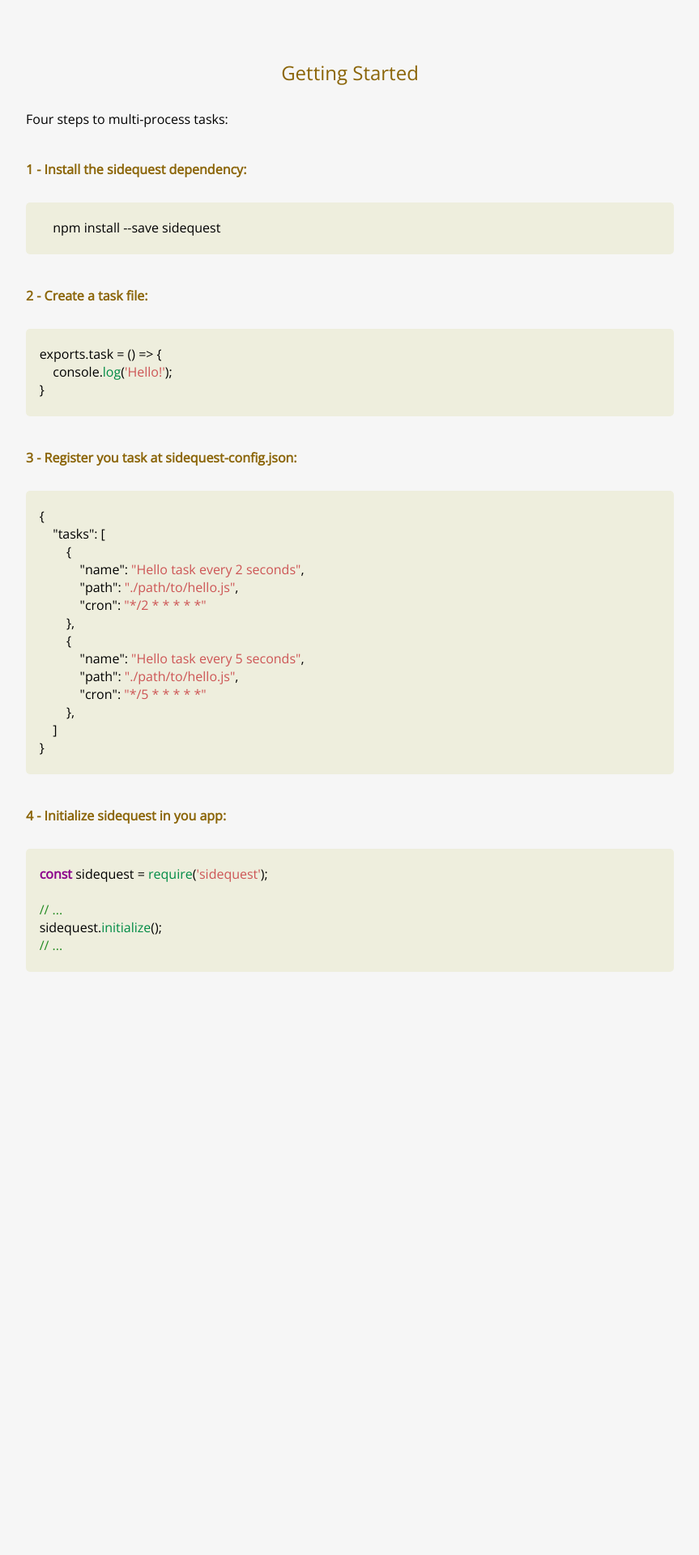
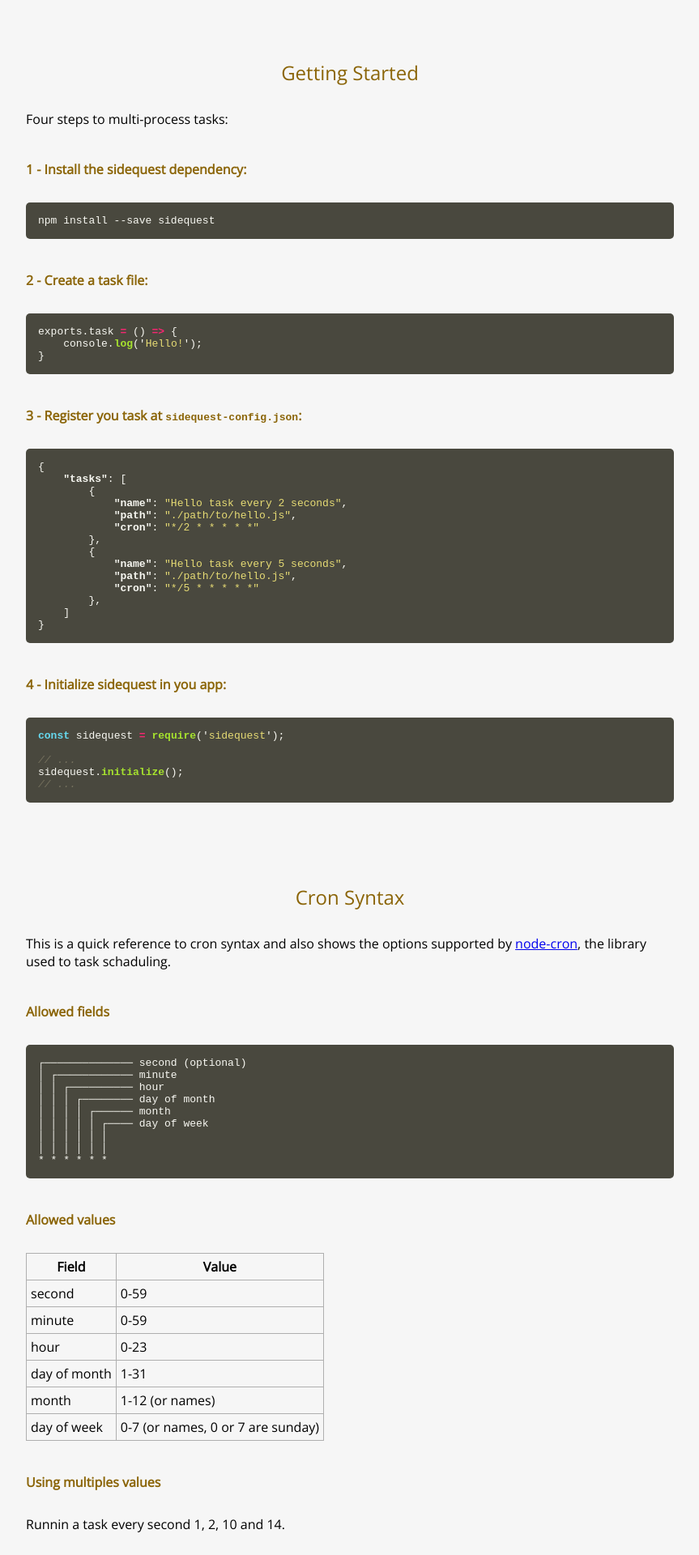
Before and after one commit to sidequestjs/sidequest-site, a Jekyll site: the page built from index.html, in a window 1280 px wide. Shown: the part 719-2639 px from the top of the page at 81% size, without its empty margins (208-1071 px from the left). Built offline with Jekyll 4.4.1, drawn with Linux system fonts in a browser that asks for light colours; before the commit the page ends 1969 px from its top, so only the background shows below that; some of the changed text lies outside the part shown.

Commit message:
cron syntax

```diff
--- a/Gemfile
+++ b/Gemfile
@@ -1,7 +1,6 @@
 source "https://rubygems.org"
 
 gem "jekyll", "~> 3.8.3"
-gem "rouge"
 
 group :jekyll_plugins do
   gem "jekyll-feed", "~> 0.6"
--- a/_config.yml
+++ b/_config.yml
@@ -10,10 +10,13 @@
 
 # Build settings
 markdown: kramdown
+highlighter: rouge
 plugins:
   - jekyll-feed
 
-highlighter: rouge
+kramdown:
+  input: GFM
+  syntax_highlighter: rouge
 
 sass:
     sass_dir: _scss
--- /dev/null
+++ b/_includes/cron-syntax.html
@@ -0,0 +1,126 @@
+<h2>Cron Syntax</h2>
+
+This is a quick reference to cron syntax and also shows the options supported by <a href="https://github.com/merencia/node-cron">node-cron</a>, the library used to task schaduling.
+
+<h3>Allowed fields</h3>
+
+{% highlight text %}
+┌────────────── second (optional)
+│ ┌──────────── minute
+│ │ ┌────────── hour
+│ │ │ ┌──────── day of month
+│ │ │ │ ┌────── month
+│ │ │ │ │ ┌──── day of week
+│ │ │ │ │ │
+│ │ │ │ │ │
+* * * * * *
+{% endhighlight %}
+
+<h3>Allowed values</h3>
+
+<table>
+    <tr>
+        <th>Field</th>
+        <th>Value</th>
+    </tr>
+    <tr>
+        <td>second</td>
+        <td>0-59</td>
+    </tr>
+    <tr>
+        <td>minute</td>
+        <td>0-59</td>
+    </tr>
+    <tr>
+        <td>hour</td>
+        <td>0-23</td>
+    </tr>
+    <tr>
+        <td>day of month</td>
+        <td>1-31</td>
+    </tr>
+    <tr>
+        <td>month</td>
+        <td>1-12 (or names)</td>
+    </tr>
+    <tr>
+        <td>day of week</td>
+        <td>0-7 (or names, 0 or 7 are sunday)</td>
+    </tr>
+</table>
+
+<h3>Using multiples values</h3>
+
+Runnin a task every second 1, 2, 10 and 14.
+{% highlight json %}
+{
+    "tasks": [
+        {
+            "name": "My task",
+            "path": "./path/to/my_task.js",
+            "cron": "1,2,10,14 * * * * *"
+        }
+    ]
+}
+{% endhighlight %}
+
+<h3>Using ranges</h3>
+
+Runnin a task from second 1 to 10.
+{% highlight json %}
+{
+    "tasks": [
+        {
+            "name": "My task",
+            "path": "./path/to/my_task.js",
+            "cron": "1-10 * * * * *"
+        }
+    ]
+}
+{% endhighlight %}
+
+
+<h3>Using step values</h3>
+
+Runnin every 2 seconds
+{% highlight json %}
+{
+    "tasks": [
+        {
+            "name": "My task",
+            "path": "./path/to/my_task.js",
+            "cron": "*/3 * * * * *"
+        }
+    ]
+}
+{% endhighlight %}
+
+
+<h3>Using names</h3>
+
+Scheduling a task to be performed every Sunday in January at 00:00.
+{% highlight json %}
+{
+    "tasks": [
+        {
+            "name": "My task",
+            "path": "./path/to/my_task.js",
+            "cron": "0 0 0 * January Sunday"
+        }
+    ]
+}
+{% endhighlight %}
+
+Or using short names.
+
+{% highlight json %}
+{
+    "tasks": [
+        {
+            "name": "My task",
+            "path": "./path/to/my_task.js",
+            "cron": "0 0 0 1 Jan Sun"
+        }
+    ]
+}
+{% endhighlight %}
--- a/_includes/getting-started.html
+++ b/_includes/getting-started.html
@@ -33,6 +33,7 @@
     ]
 }
 {% endhighlight %}
+
     <h3>4 - Initialize sidequest in you app:</h3>
 {% highlight javascript %}
 const sidequest = require('sidequest');
--- a/_scss/fix-highlight.scss
+++ b/_scss/fix-highlight.scss
@@ -7,6 +7,6 @@
     margin-right: auto;
     border-radius: 5px;
     pre {
-        padding-top: 20px;
+        padding: 15px;
     }
 }
--- a/css/highlight.css
+++ b/css/highlight.css
@@ -1,66 +1,210 @@
-.highlight .hll { background-color: #ffffcc }
-.highlight  { background: #eeeedd; }
-.highlight .c { color: #228B22 } /* Comment */
-.highlight .err { color: #a61717; background-color: #e3d2d2 } /* Error */
-.highlight .k { color: #8B008B; font-weight: bold } /* Keyword */
-.highlight .ch { color: #228B22 } /* Comment.Hashbang */
-.highlight .cm { color: #228B22 } /* Comment.Multiline */
-.highlight .cp { color: #1e889b } /* Comment.Preproc */
-.highlight .cpf { color: #228B22 } /* Comment.PreprocFile */
-.highlight .c1 { color: #228B22 } /* Comment.Single */
-.highlight .cs { color: #8B008B; font-weight: bold } /* Comment.Special */
-.highlight .gd { color: #aa0000 } /* Generic.Deleted */
-.highlight .ge { font-style: italic } /* Generic.Emph */
-.highlight .gr { color: #aa0000 } /* Generic.Error */
-.highlight .gh { color: #000080; font-weight: bold } /* Generic.Heading */
-.highlight .gi { color: #00aa00 } /* Generic.Inserted */
-.highlight .go { color: #888888 } /* Generic.Output */
-.highlight .gp { color: #555555 } /* Generic.Prompt */
-.highlight .gs { font-weight: bold } /* Generic.Strong */
-.highlight .gu { color: #800080; font-weight: bold } /* Generic.Subheading */
-.highlight .gt { color: #aa0000 } /* Generic.Traceback */
-.highlight .kc { color: #8B008B; font-weight: bold } /* Keyword.Constant */
-.highlight .kd { color: #8B008B; font-weight: bold } /* Keyword.Declaration */
-.highlight .kn { color: #8B008B; font-weight: bold } /* Keyword.Namespace */
-.highlight .kp { color: #8B008B; font-weight: bold } /* Keyword.Pseudo */
-.highlight .kr { color: #8B008B; font-weight: bold } /* Keyword.Reserved */
-.highlight .kt { color: #00688B; font-weight: bold } /* Keyword.Type */
-.highlight .m { color: #B452CD } /* Literal.Number */
-.highlight .s { color: #CD5555 } /* Literal.String */
-.highlight .na { color: #658b00 } /* Name.Attribute */
-.highlight .nb { color: #658b00 } /* Name.Builtin */
-.highlight .nc { color: #008b45; font-weight: bold } /* Name.Class */
-.highlight .no { color: #00688B } /* Name.Constant */
-.highlight .nd { color: #707a7c } /* Name.Decorator */
-.highlight .ne { color: #008b45; font-weight: bold } /* Name.Exception */
-.highlight .nf { color: #008b45 } /* Name.Function */
-.highlight .nn { color: #008b45; text-decoration: underline } /* Name.Namespace */
-.highlight .nt { color: #8B008B; font-weight: bold } /* Name.Tag */
-.highlight .nv { color: #00688B } /* Name.Variable */
-.highlight .ow { color: #8B008B } /* Operator.Word */
-.highlight .w { color: #bbbbbb } /* Text.Whitespace */
-.highlight .mb { color: #B452CD } /* Literal.Number.Bin */
-.highlight .mf { color: #B452CD } /* Literal.Number.Float */
-.highlight .mh { color: #B452CD } /* Literal.Number.Hex */
-.highlight .mi { color: #B452CD } /* Literal.Number.Integer */
-.highlight .mo { color: #B452CD } /* Literal.Number.Oct */
-.highlight .sa { color: #CD5555 } /* Literal.String.Affix */
-.highlight .sb { color: #CD5555 } /* Literal.String.Backtick */
-.highlight .sc { color: #CD5555 } /* Literal.String.Char */
-.highlight .dl { color: #CD5555 } /* Literal.String.Delimiter */
-.highlight .sd { color: #CD5555 } /* Literal.String.Doc */
-.highlight .s2 { color: #CD5555 } /* Literal.String.Double */
-.highlight .se { color: #CD5555 } /* Literal.String.Escape */
-.highlight .sh { color: #1c7e71; font-style: italic } /* Literal.String.Heredoc */
-.highlight .si { color: #CD5555 } /* Literal.String.Interpol */
-.highlight .sx { color: #cb6c20 } /* Literal.String.Other */
-.highlight .sr { color: #1c7e71 } /* Literal.String.Regex */
-.highlight .s1 { color: #CD5555 } /* Literal.String.Single */
-.highlight .ss { color: #CD5555 } /* Literal.String.Symbol */
-.highlight .bp { color: #658b00 } /* Name.Builtin.Pseudo */
-.highlight .fm { color: #008b45 } /* Name.Function.Magic */
-.highlight .vc { color: #00688B } /* Name.Variable.Class */
-.highlight .vg { color: #00688B } /* Name.Variable.Global */
-.highlight .vi { color: #00688B } /* Name.Variable.Instance */
-.highlight .vm { color: #00688B } /* Name.Variable.Magic */
-.highlight .il { color: #B452CD } /* Literal.Number.Integer.Long */
+.highlight table td { padding: 5px; }
+.highlight table pre { margin: 0; }
+.highlight .c, .highlight .cd {
+  color: #75715e;
+  font-style: italic;
+}
+.highlight .cm {
+  color: #75715e;
+  font-style: italic;
+}
+.highlight .c1 {
+  color: #75715e;
+  font-style: italic;
+}
+.highlight .cp {
+  color: #75715e;
+  font-weight: bold;
+}
+.highlight .cs {
+  color: #75715e;
+  font-weight: bold;
+  font-style: italic;
+}
+.highlight .err {
+  color: #960050;
+  background-color: #1e0010;
+}
+.highlight .gi {
+  color: #ffffff;
+  background-color: #324932;
+}
+.highlight .gd {
+  color: #ffffff;
+  background-color: #493131;
+}
+.highlight .ge {
+  color: #000000;
+  font-style: italic;
+}
+.highlight .gr {
+  color: #aa0000;
+}
+.highlight .gt {
+  color: #aa0000;
+}
+.highlight .gh {
+  color: #999999;
+}
+.highlight .go {
+  color: #888888;
+}
+.highlight .gp {
+  color: #555555;
+}
+.highlight .gs {
+  font-weight: bold;
+}
+.highlight .gu {
+  color: #aaaaaa;
+}
+.highlight .k, .highlight .kv {
+  color: #66d9ef;
+  font-weight: bold;
+}
+.highlight .kc {
+  color: #66d9ef;
+  font-weight: bold;
+}
+.highlight .kd {
+  color: #66d9ef;
+  font-weight: bold;
+}
+.highlight .kp {
+  color: #66d9ef;
+  font-weight: bold;
+}
+.highlight .kr {
+  color: #66d9ef;
+  font-weight: bold;
+}
+.highlight .kt {
+  color: #66d9ef;
+  font-weight: bold;
+}
+.highlight .kn {
+  color: #f92672;
+  font-weight: bold;
+}
+.highlight .ow {
+  color: #f92672;
+  font-weight: bold;
+}
+.highlight .o {
+  color: #f92672;
+  font-weight: bold;
+}
+.highlight .mf {
+  color: #ae81ff;
+}
+.highlight .mh {
+  color: #ae81ff;
+}
+.highlight .il {
+  color: #ae81ff;
+}
+.highlight .mi {
+  color: #ae81ff;
+}
+.highlight .mo {
+  color: #ae81ff;
+}
+.highlight .m, .highlight .mb, .highlight .mx {
+  color: #ae81ff;
+}
+.highlight .se {
+  color: #ae81ff;
+}
+.highlight .sb {
+  color: #e6db74;
+}
+.highlight .sc {
+  color: #e6db74;
+}
+.highlight .sd {
+  color: #e6db74;
+}
+.highlight .s2 {
+  color: #e6db74;
+}
+.highlight .sh {
+  color: #e6db74;
+}
+.highlight .si {
+  color: #e6db74;
+}
+.highlight .sx {
+  color: #e6db74;
+}
+.highlight .sr {
+  color: #e6db74;
+}
+.highlight .s1 {
+  color: #e6db74;
+}
+.highlight .ss {
+  color: #e6db74;
+}
+.highlight .s {
+  color: #e6db74;
+}
+.highlight .na {
+  color: #a6e22e;
+}
+.highlight .nc {
+  color: #a6e22e;
+  font-weight: bold;
+}
+.highlight .nd {
+  color: #a6e22e;
+  font-weight: bold;
+}
+.highlight .ne {
+  color: #a6e22e;
+  font-weight: bold;
+}
+.highlight .nf {
+  color: #a6e22e;
+  font-weight: bold;
+}
+.highlight .no {
+  color: #66d9ef;
+}
+.highlight .bp {
+  color: #f8f8f2;
+}
+.highlight .nb {
+  color: #f8f8f2;
+}
+.highlight .ni {
+  color: #f8f8f2;
+}
+.highlight .nn {
+  color: #f8f8f2;
+}
+.highlight .vc {
+  color: #f8f8f2;
+}
+.highlight .vg {
+  color: #f8f8f2;
+}
+.highlight .vi {
+  color: #f8f8f2;
+}
+.highlight .nv {
+  color: #f8f8f2;
+}
+.highlight .w {
+  color: #f8f8f2;
+}
+.highlight .nl {
+  color: #f8f8f2;
+  font-weight: bold;
+}
+.highlight .nt {
+  color: #f92672;
+}
+.highlight {
+  color: #f8f8f2;
+  background-color: #49483e;
+}
--- a/css/style.scss
+++ b/css/style.scss
@@ -10,11 +10,11 @@
 * {
     margin: 0;
     padding: 0;
-    font-family: 'Open Sans', sans-serif;
 }
 
 body {
     background-color: #f6f6f6;
+    font-family: 'Open Sans', sans-serif;
 }
 
 .container {
@@ -57,8 +57,18 @@
 
 h3 {
     margin-top: 40px;
+    margin-bottom: 30px;
     color: #8B6508;
     font-size: 1em;
     font-weight: 700;
     text-align: left;
 }
+
+table {
+    border-spacing: 0px;
+    border-collapse: collapse;
+    td, th {
+        border: 1px solid #afafaf;
+      padding: 5px;
+    }
+}
--- a/index.html
+++ b/index.html
@@ -12,4 +12,5 @@
 <div class="container content">
     {% include why.html %}
     {% include getting-started.html %}
+    {% include cron-syntax.html %}
 </div>
```
Also changed, not shown: Gemfile.lock. Lines whose indentation alone changed are shown as unchanged.
